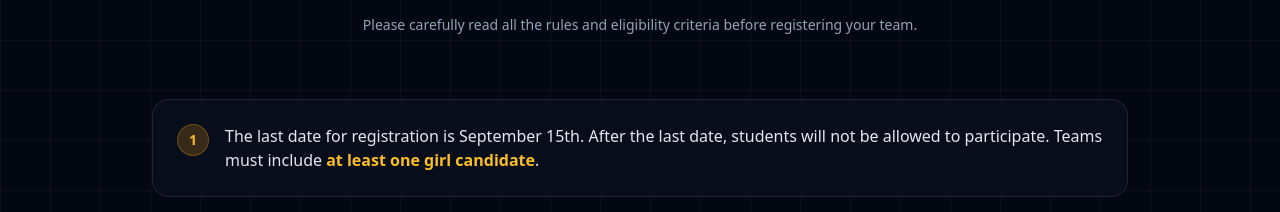
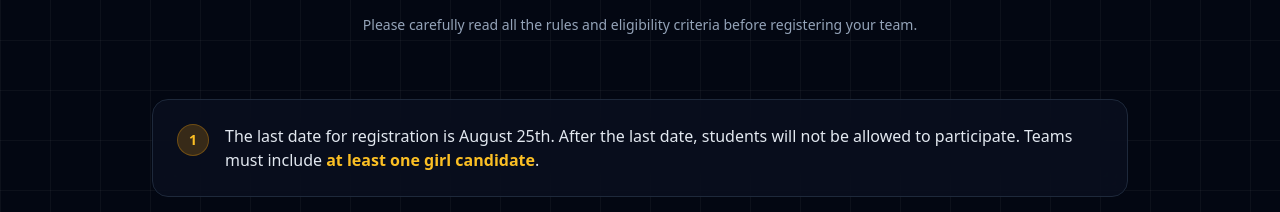
Before and after one commit to himanshupuri123/NEW-SHI, a website: page public/index.html in a window 1280 px wide. Shown: the part 4360-4572 px from the top of the page. Drawn offline with nearby package versions, Linux system fonts and the light colour scheme.

Commit message:
index file to changed

```diff
--- a/public/index.html
+++ b/public/index.html
@@ -522,7 +522,7 @@
                 <span
                     class="w-8 h-8 rounded-full bg-amber-500/20 text-amber-400 flex items-center justify-center font-extrabold text-sm shrink-0 border border-amber-500/30">1</span>
                 <p class="text-slate-200 text-xs sm:text-base leading-relaxed">
-                    The last date for registration is September 15th. After the last date, students will not be allowed
+                    The last date for registration is August 25th. After the last date, students will not be allowed
                     to participate. Teams must include <strong class="text-amber-400">at least one girl
                         candidate</strong>.
                 </p>
```
